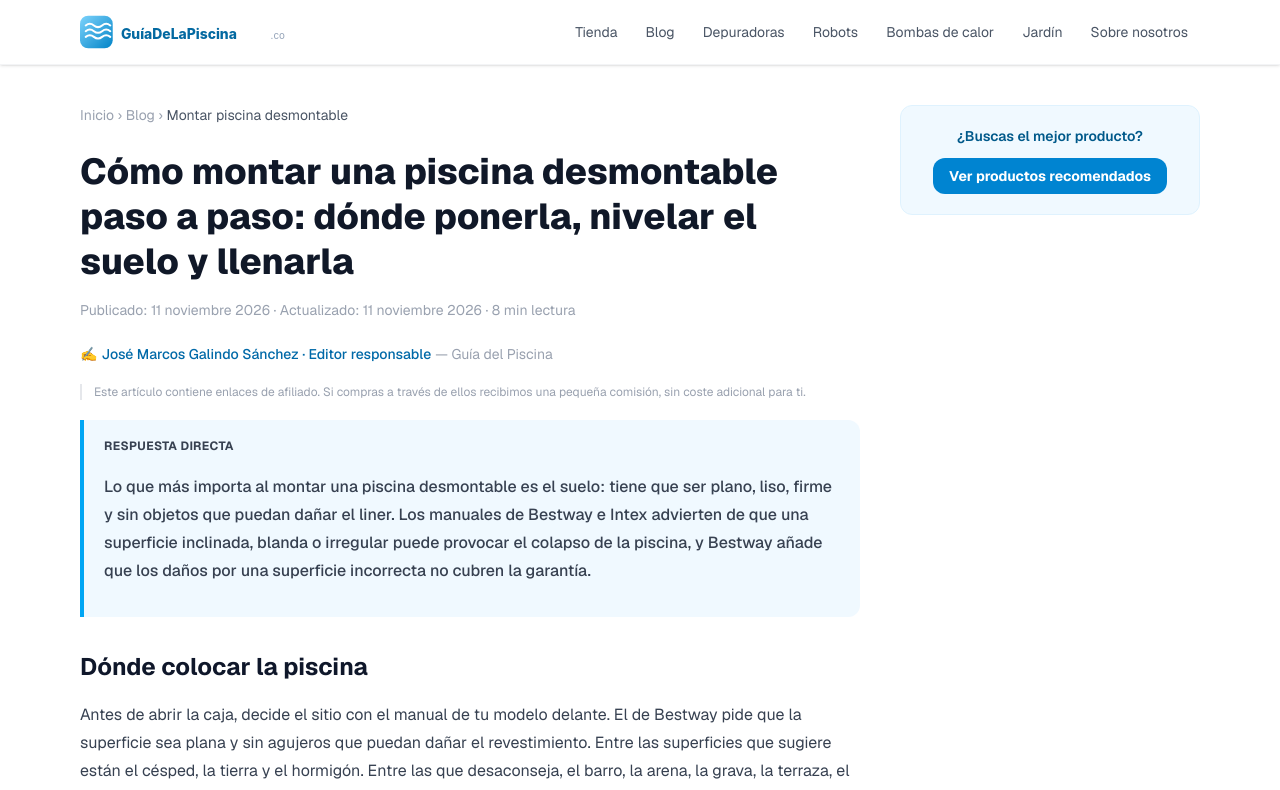
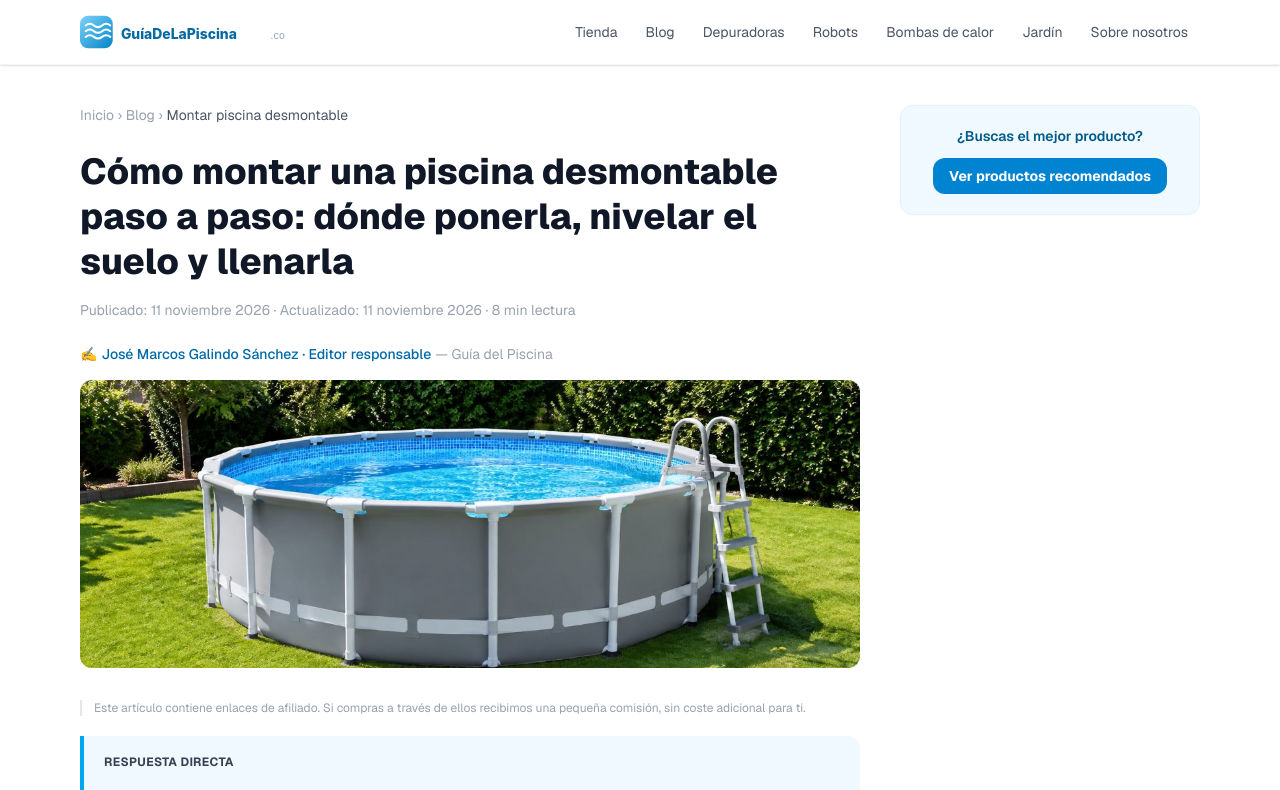
Before and after one commit to mktweb360/guiadelpiscina, a Next.js app: page /montar-piscina-desmontable-suelo-nivelado-llenado in a window 1280 px wide. Shown: the top 790 px of the page. Built offline with nearby package versions, Linux system fonts and the light colour scheme.

Commit message:
Portada del artículo de montaje de piscina desmontable

```diff
--- a/app/blog/page.tsx
+++ b/app/blog/page.tsx
@@ -16,6 +16,7 @@ export const metadata: Metadata = {
 const articles = [
   {
     href: "/montar-piscina-desmontable-suelo-nivelado-llenado",
+    img: "/images/blog/montar-piscina-desmontable-suelo-nivelado-llenado.jpg",
     icon: "🛠️",
     title: "Cómo montar una piscina desmontable: suelo, nivelado y llenado",
     excerpt:
--- a/app/montar-piscina-desmontable-suelo-nivelado-llenado/page.tsx
+++ b/app/montar-piscina-desmontable-suelo-nivelado-llenado/page.tsx
@@ -16,6 +16,7 @@ export const metadata: Metadata = {
     description:
       "Superficies válidas, preparación del suelo, montaje y llenado según los manuales de Bestway e Intex.",
     url: "https://www.guiadelpiscina.com/montar-piscina-desmontable-suelo-nivelado-llenado",
+    images: ["/images/blog/montar-piscina-desmontable-suelo-nivelado-llenado.jpg"],
   },
 };
 
@@ -117,6 +118,12 @@ export default function MontarPiscinaDesmontablePage() {
           <a href="/sobre-nosotros" className="font-medium text-sky-700 hover:underline">José Marcos Galindo Sánchez · Editor responsable</a>
           <span className="text-gray-400">— Guía del Piscina</span>
         </span>
+        <img
+          src="/images/blog/montar-piscina-desmontable-suelo-nivelado-llenado.jpg"
+          alt="Piscina desmontable montada sobre un césped nivelado"
+          className="w-full h-56 sm:h-72 object-cover rounded-xl mb-8"
+          loading="eager"
+        />
 
         <AffiliateDisclosure />
 
```
Also changed, not shown: public/images/blog/montar-piscina-desmontable-suelo-nivelado-llenado.jpg (added).
